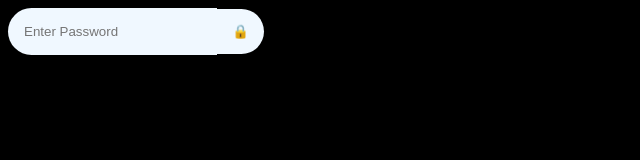
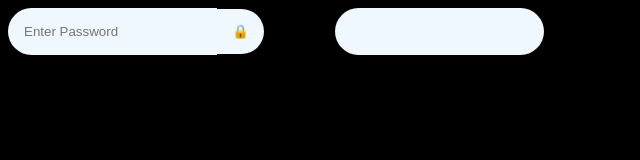
Before and after one commit to Debottam2003/javascript, a website: page hide.html in a window 1280 px wide. Shown: the whole page, without its empty margins (0-640 px from the left). Drawn offline with Linux system fonts and the light colour scheme.

Commit message:
text_field

```diff
--- a/hide.html
+++ b/hide.html
@@ -24,9 +24,17 @@
         border-top-right-radius: 25px;
         border-bottom-right-radius: 25px;
     }
+    input[type="text"]{
+        padding: 1rem;
+        border:none;
+        background-color: aliceblue;
+        border-radius: 25px;
+        outline: none;
+    }
 </style>
 <body>
     <input type="password" value="" name="password" class="password" placeholder="Enter Password"><button class="eye">🔒</button>
+    <label>Type Here</label><input type="text" value="" class="text_field"/>
 </body>
 <script src="hide.js"></script>
 </html>
--- a/hide.js
+++ b/hide.js
@@ -13,3 +13,8 @@
         hide = true;
     }
 });
+
+let text_field = document.querySelector('.text_field');
+text_field.addEventListener('input', (event) => {
+    console.log('Value updated:', text_field.value);
+});
```
